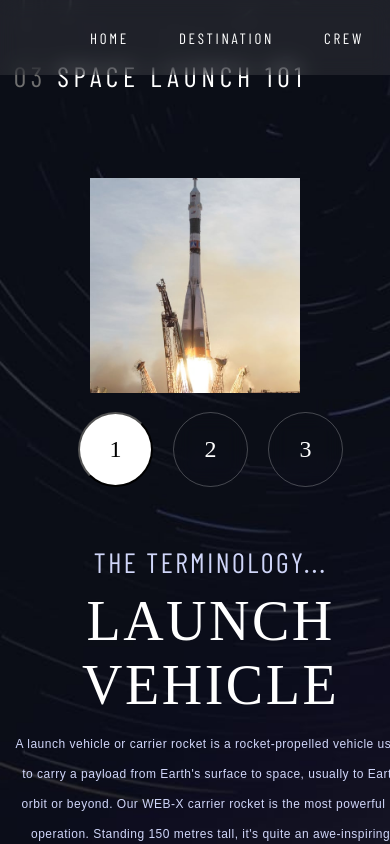
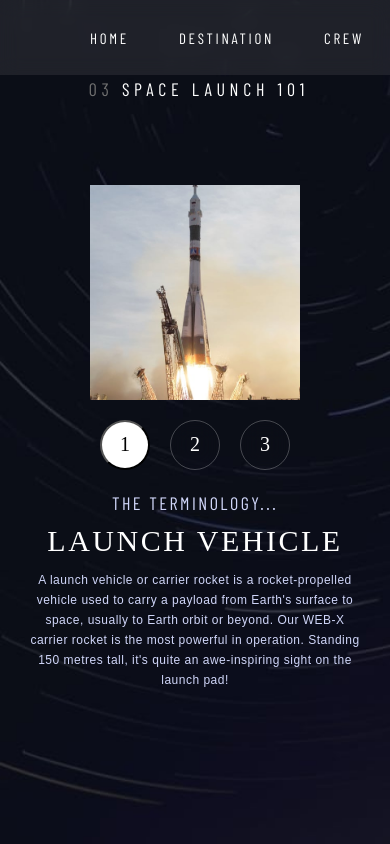
Before and after one commit to kabocha23/space-tourism, a React (Create React App) app: page /technology in a window 390 px wide. Shown: the top 844 px of the page. Built offline with nearby package versions, Linux system fonts and the light colour scheme; a web font is replaced by a local one.

Commit message:
adjusted styles, refined mobile responsiveness

```diff
--- a/src/components/03 Technology/Technology.css
+++ b/src/components/03 Technology/Technology.css
@@ -154,10 +154,7 @@
     .technology-name {
         margin-bottom: 1%;
     }
-    .technology-bio {
-        max-width: 100%;
-    }
-    .technology-desc {
+    .technology-body {
         max-width: 85%;
         margin-left: auto;
         margin-right: auto;
@@ -179,9 +176,10 @@
         background-image: url("../../assets/technology/background-technology-mobile.jpg");
     }
     .technology-heading {
-        text-align: left;
-        margin-top: 15%;
-        margin-bottom: 0%;
+        text-align: center;
+        margin-top: 20%;
+        margin-bottom: 0px;
+        font-size: 18px!important;
     }
     .technology-container-sub {
         height: 85%;
@@ -212,30 +210,40 @@
         margin-top: 5%;
         margin-left: 0%;
         margin-bottom: 10%;
+        padding: 0px;
     }
     .technology-blurb-sub {
         height: auto;
         width: 100%;
     }
 
-    .technology-name {
-        margin-bottom: 1%;
-    }
-    .technology-bio {
-        max-width: 100%;
-    }
-    .technology-desc {
-        max-width: 50%;
-        margin-left: auto;
-        margin-right: auto;
-    }
     .technology-nav {
         flex-direction: row;
         margin: 0px;
         justify-content: center;
     }
     .technology-nav button {
+        height: 50px;
+        width: 50px;
+        margin-bottom: 1%;
+        font-size: 20px;
+    }
+    .technology-nav button {
         margin-left: 10px;
         margin-right: 10px;
     }
+    .technology-role {
+        font-size: 18px!important;
+    }
+    .technology-name {
+        font-size: 30px!important;
+        margin-bottom: 1%;
+    }
+    .technology-body {
+        max-width: 85%;
+        margin-left: auto;
+        margin-right: auto;
+        font-size: 12px!important;
+        line-height: 20px!important;
+    }
 }
```
